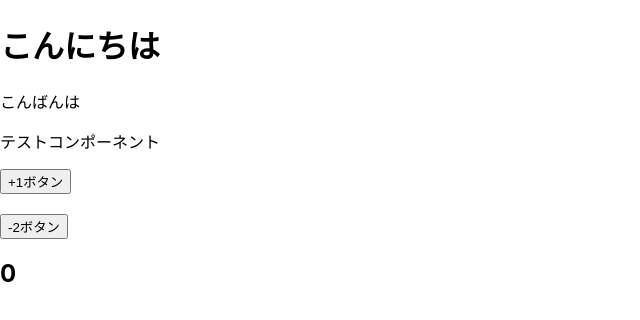
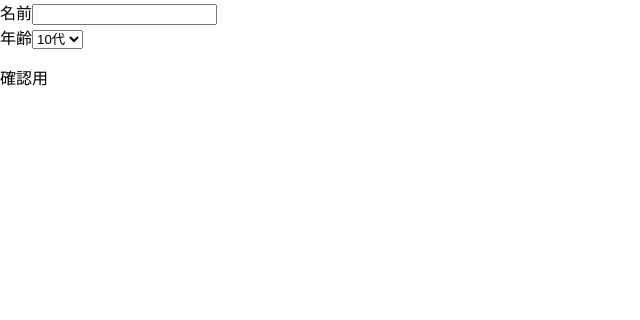
Before and after one commit to daichi0525/FastAPI_React, a React (Create React App) app in the folder section1-react/: page / in a window 1280 px wide. Shown: the top 320 px of the page, without its empty margins (0-640 px from the left). Built offline with nearby package versions, Linux system fonts and the light colour scheme.

Commit message:
フォームを使って名前と年齢を入力し実際に入力と同時に更新が入っていることを確認

```diff
--- a/section1-react/src/App.js
+++ b/section1-react/src/App.js
@@ -2,13 +2,15 @@ import logo from './logo.svg';
 import './App.css';
 // import { TestComponent } from './components/TestComponent';
 import TestC from './components/TestComponent';
+import Form from './components/templates/Form';
 
 function App() {
   return (
     <>
-    <h1>こんにちは</h1>
+    {/* <h1>こんにちは</h1>
     <p>こんばんは</p>
-    <TestC />
+    <TestC /> */}
+    <Form />
     </>
 );
 }
--- /dev/null
+++ b/section1-react/src/components/templates/Form.js
@@ -0,0 +1,46 @@
+import React, { useState } from 'react'
+
+const Form = () => {
+  const [name, setName] = useState("");
+  const [age, setAge] = useState("");
+  const handleInputChange = (event) => {
+    setName(event.target.value);
+    console.log(event);
+    console.log(event.target);
+    console.log(event.target.value);
+  }
+  const handleAgeChange = (event) => {
+    setAge(event.target.value);
+  }
+  return (
+	<>
+  <form>
+  <label htmlFor='name'>
+      名前
+      <input
+        id='name'
+        type='text'
+        name='name'
+        value={name}
+        onChange={handleInputChange}
+      />
+    </label>
+    <br />
+    <label htmlFor='age'>
+      年齢
+      <select id='age' onChange={handleAgeChange}>
+        <option value={10}>10代</option>
+        <option value={20}>20代</option>
+        <option value={30}>30代</option>
+        <option value={40}>40代</option>
+        <option value={50}>50代</option>
+      </select>
+    </label>
+  </form>
+  <p>確認用</p>
+  <p>{name}</p>
+  <p>{age}</p>
+  </>
+  )
+}
+export default Form;
```
